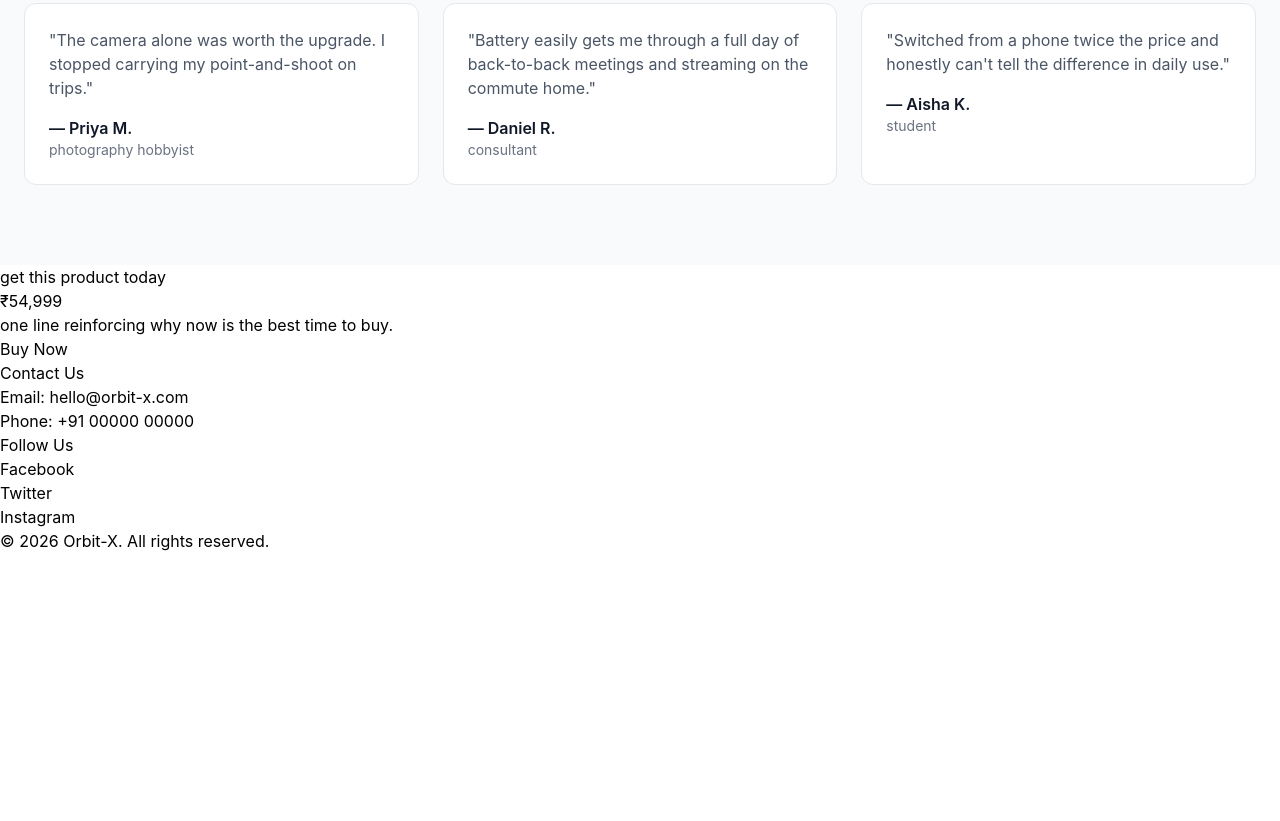
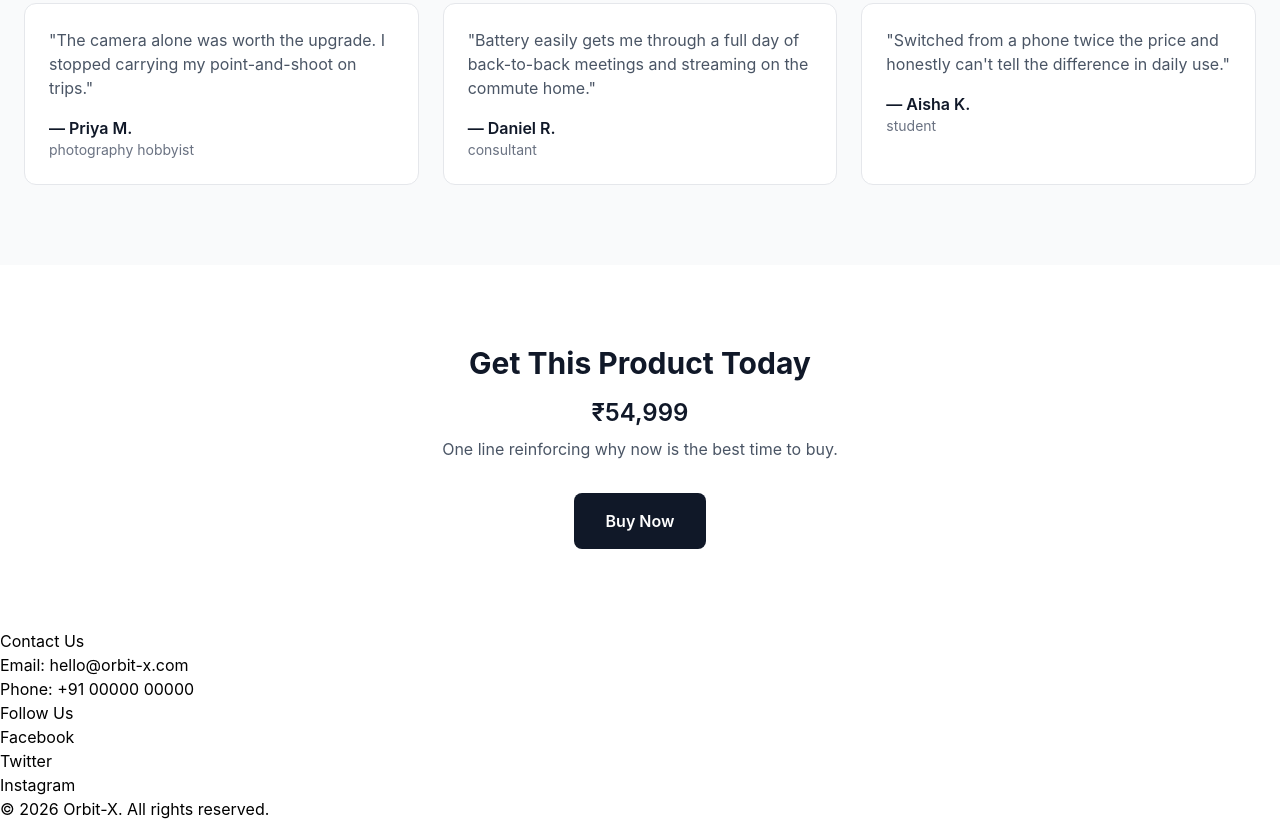
Before and after one commit to NEWTea5/Product-Landing-Page-mini-project, a website: page index.html in a window 1280 px wide. Shown: the part 2124-2945 px from the top of the page. Before the commit the page ends 2677 px from the top, so only its background shows below. Drawn offline with Linux system fonts and the light colour scheme.

Commit message:
add style to pricing section

```diff
--- a/index.html
+++ b/index.html
@@ -112,11 +112,11 @@
             </div>
         </section>
 
-        <section id="pricing">
-            <h2>get this product today</h2>
-            <p>₹54,999</p>
-            <p>one line reinforcing why now is the best time to buy.</p>
-            <a href="#">Buy Now</a>
+        <section id="pricing" class="max-w-4xl mx-auto px-6 py-20 text-center">
+            <h2 class="text-3xl font-bold text-gray-900 mb-4">Get This Product Today</h2>
+            <p class="text-2xl font-semibold text-gray-900 mb-2">₹54,999</p>
+            <p class="text-gray-600 mb-8">One line reinforcing why now is the best time to buy.</p>
+            <a href="#" class="inline-block bg-gray-900 hover:bg-gray-700 text-white font-semibold px-8 py-4 rounded-lg transition">Buy Now</a>
         </section>
         <footer>
             <div>
```
Also changed, not shown: output.css.
